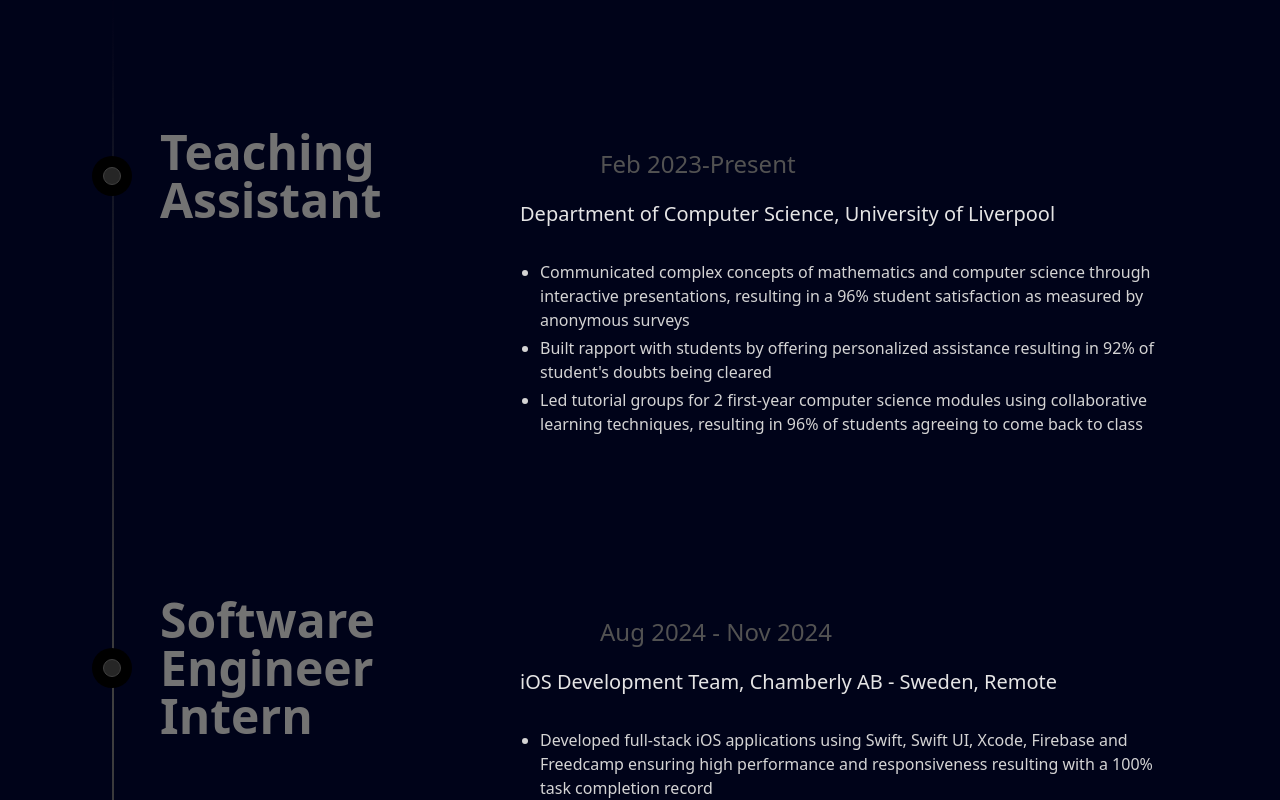
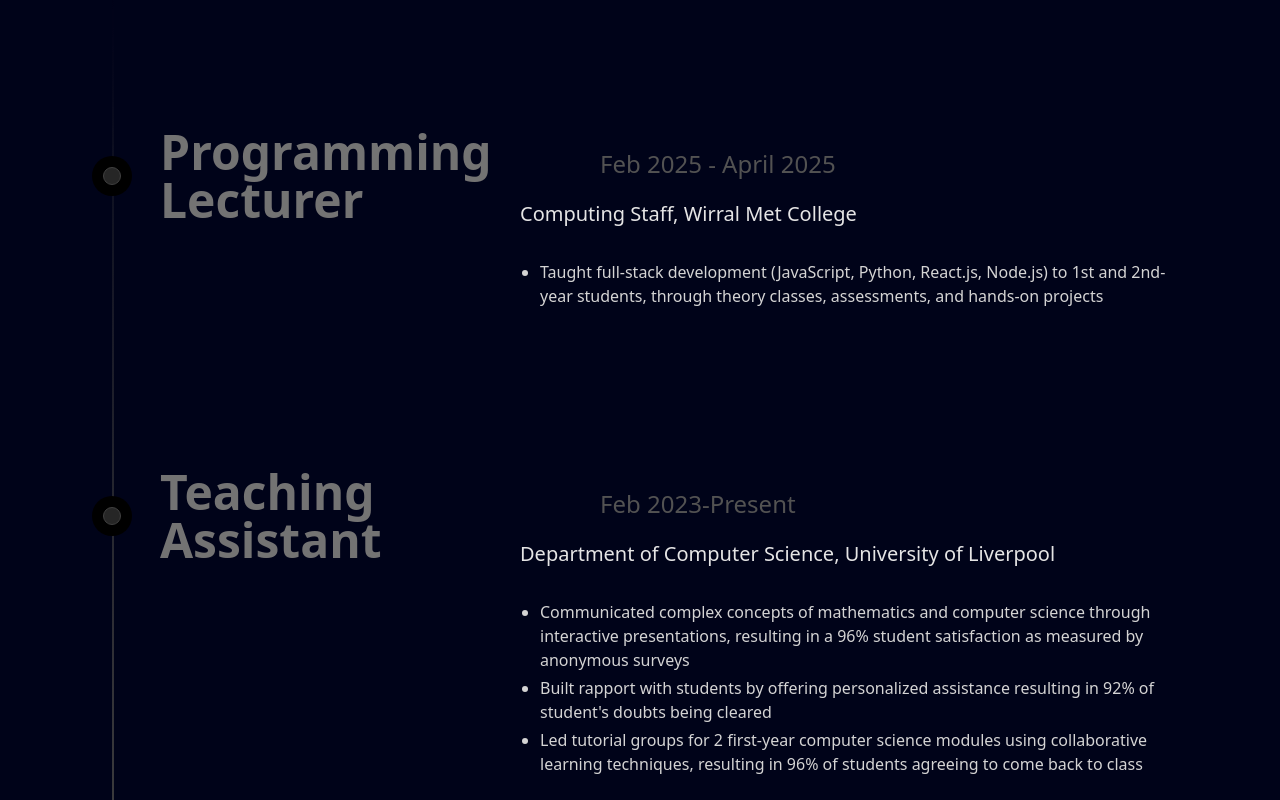
Before and after one commit to sgsjha/Portfolio-Website, a Next.js app: page / in a window 1280 px wide. Shown: the part 1900-2700 px from the top of the page. Built offline with nearby package versions, Linux system fonts and the light colour scheme.

Commit message:
added lecturer exp

```diff
--- a/components/TimelineDemo.tsx
+++ b/components/TimelineDemo.tsx
@@ -4,6 +4,24 @@ import { Timeline } from "@/components/ui/timeline";
 
 export function TimelineDemo() {
   const data = [
+    {
+      title: "Programming Lecturer",
+      month_year: "Feb 2025 - April 2025",
+      content: (
+        <div>
+          <p className="text-neutral-800 dark:text-neutral-200 text-sm lg:text-xl font-normal mb-8">
+            Computing Staff, Wirral Met College
+          </p>
+          <ul className="list-disc pl-5 space-y-1 text-neutral-700 dark:text-neutral-300">
+            <li>
+              Taught full-stack development (JavaScript, Python, React.js,
+              Node.js) to 1st and 2nd-year students, through theory classes,
+              assessments, and hands-on projects
+            </li>
+          </ul>
+        </div>
+      ),
+    },
     {
       title: "Teaching Assistant",
       month_year: "Feb 2023-Present",
```
